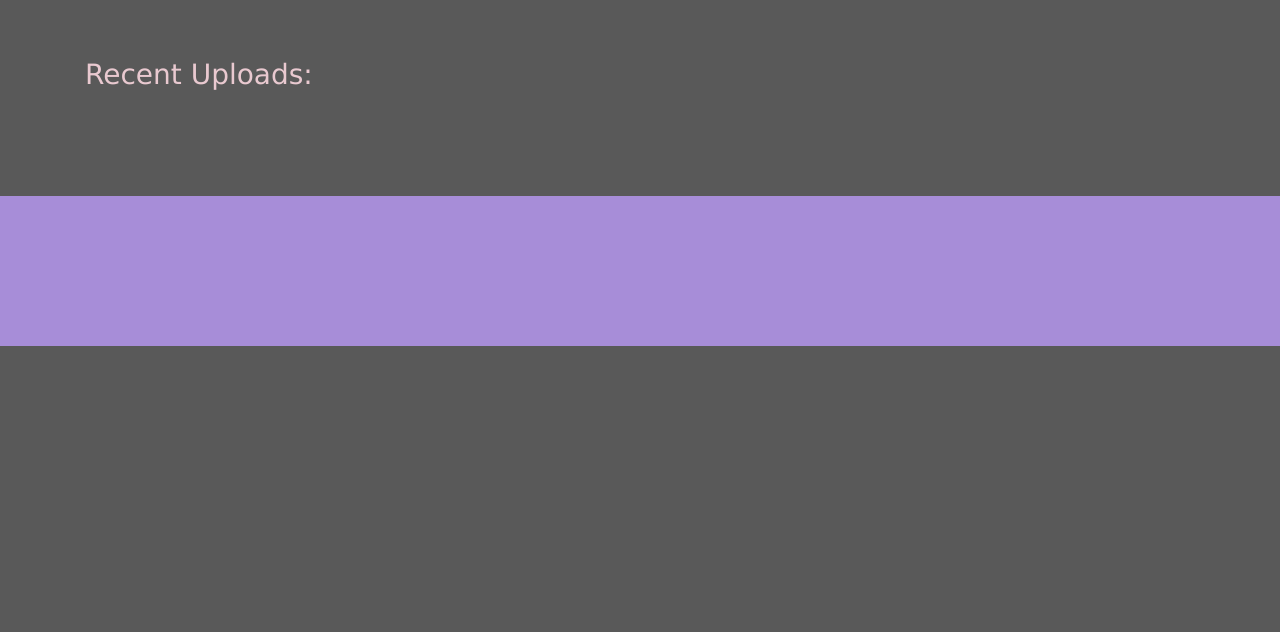
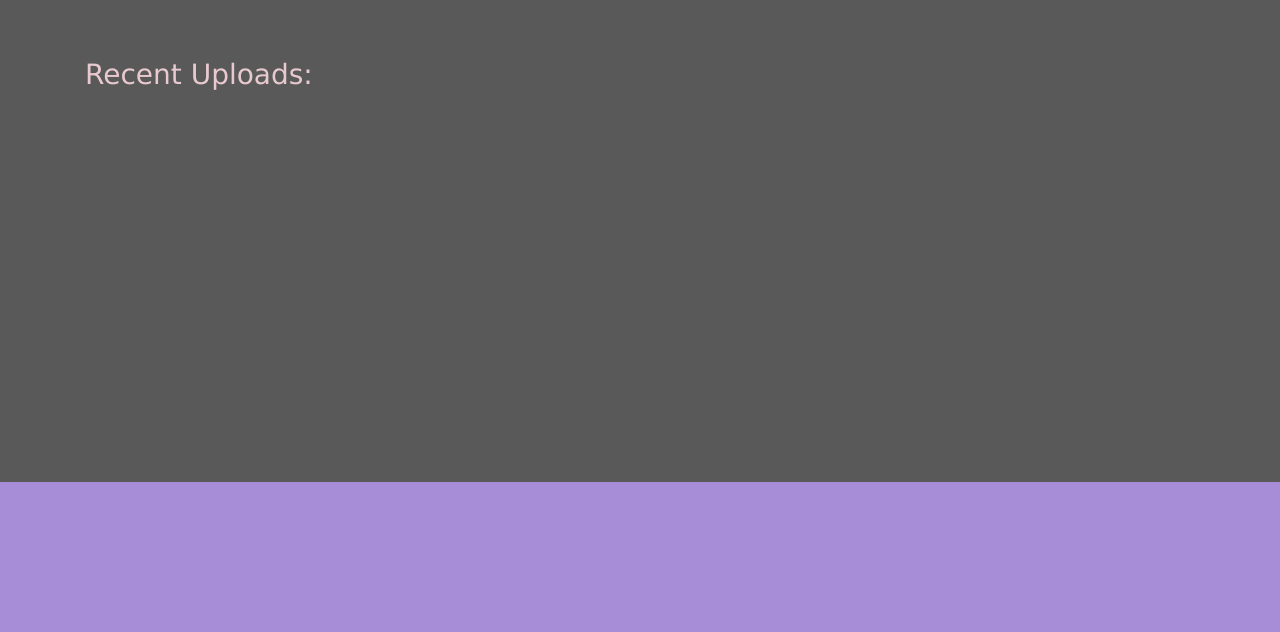
Before and after one commit to ajayraj/yavs, a Django app: template yavs/templates/index.html in a window 1280 px wide. Shown: the part 168-800 px from the top of the page. Run offline with Django 3.2, Linux system fonts and the light colour scheme; the template is opened without the code that fills it, so the values that code supplies are empty; some libraries are stand-ins or nearby versions.

Commit message:
Footer update

```diff
--- a/static/css/base.css
+++ b/static/css/base.css
@@ -48,9 +48,12 @@
 	width: 100%;
 	height: 150px;
 	background-color: #A78DD8;
-	position: static;
+	/*background-color: #ffffff;*/
+	position: absolute;
 	bottom: 0;
 }
+
+html { height: 100%; }
 
 .btn-primary:focus {
   background-color: #88CE6C!important;
--- a/yavs/templates/parent.html
+++ b/yavs/templates/parent.html
@@ -53,5 +53,5 @@
     	</div>
 	<br><br><br>
     </body>
-	<div class="footer-block"></div>
+    <footer class="footer-block"></footer>
 </html>
```
